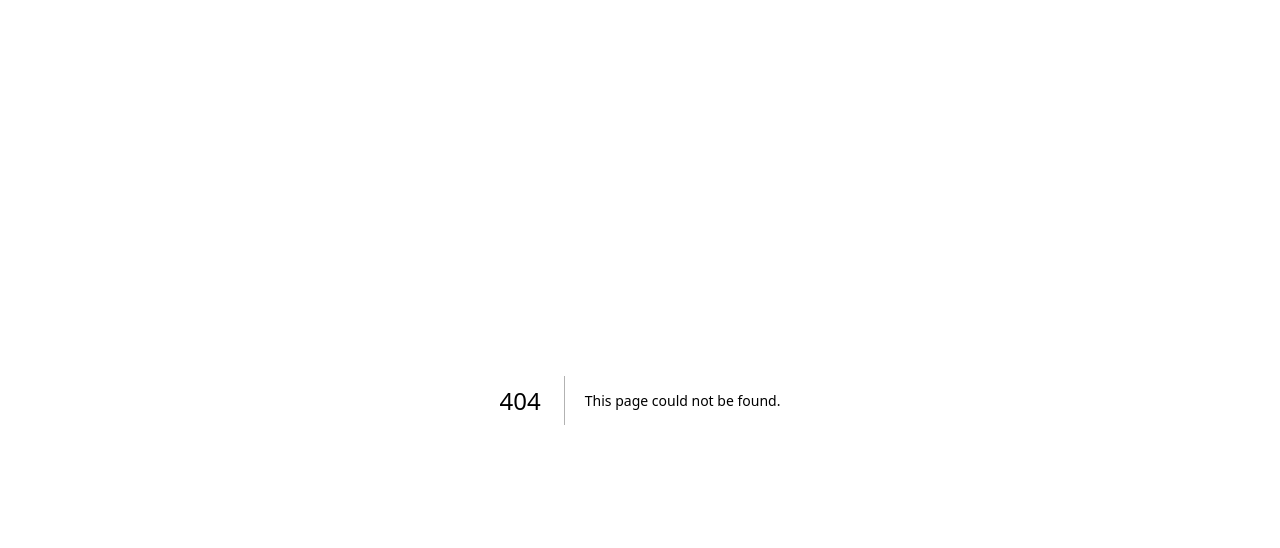
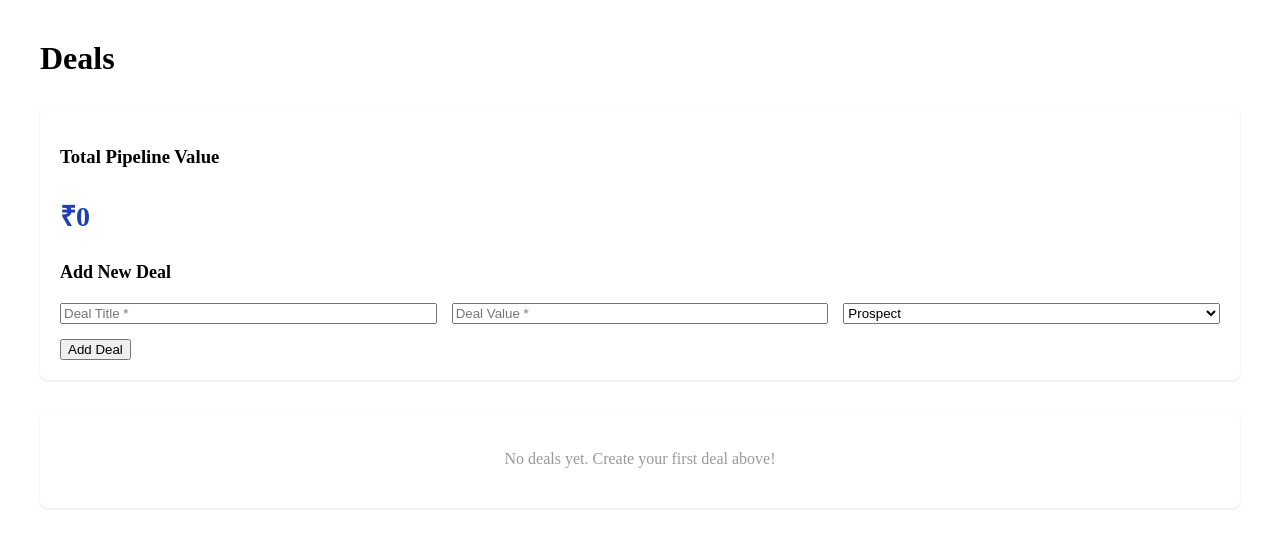
Before and after one commit to rouble-cmd/airanix-crm, a Next.js app: page /deals in a window 1280 px wide. Before the commit this address had no page. Shown: the top 548 px of the page. Built offline with nearby package versions, Linux system fonts and the light colour scheme.

Commit message:
deals page

```diff
--- /dev/null
+++ b/app/deals/page.tsx
@@ -0,0 +1,117 @@
+'use client'
+
+import { useState, useEffect } from 'react'
+
+export default function DealsPage() {
+  const [deals, setDeals] = useState([])
+  const [title, setTitle] = useState('')
+  const [value, setValue] = useState('')
+  const [stage, setStage] = useState('PROSPECT')
+
+  useEffect(() => {
+    const saved = JSON.parse(localStorage.getItem('crm_deals') || '[]')
+    setDeals(saved)
+  }, [])
+
+  const handleAddDeal = (e) => {
+    e.preventDefault()
+    if (!title || !value) return
+
+    const newDeal = {
+      id: Date.now(),
+      title,
+      value: parseFloat(value),
+      stage,
+      createdAt: new Date().toISOString()
+    }
+
+    const updated = [...deals, newDeal]
+    setDeals(updated)
+    localStorage.setItem('crm_deals', JSON.stringify(updated))
+
+    setTitle('')
+    setValue('')
+    setStage('PROSPECT')
+  }
+
+  const handleDelete = (id) => {
+    const updated = deals.filter(d => d.id !== id)
+    setDeals(updated)
+    localStorage.setItem('crm_deals', JSON.stringify(updated))
+  }
+
+  const totalValue = deals.reduce((sum, d) => sum + d.value, 0)
+
+  return (
+    <main style={{ maxWidth: '1200px', margin: '40px auto', padding: '0 20px' }}>
+      <h1>Deals</h1>
+
+      <div style={{ background: 'white', padding: '20px', borderRadius: '8px', marginTop: '30px', marginBottom: '30px', boxShadow: '0 1px 3px rgba(0,0,0,0.1)' }}>
+        <div style={{ marginBottom: '20px' }}>
+          <h3>Total Pipeline Value</h3>
+          <p style={{ fontSize: '28px', fontWeight: 'bold', color: '#1e40af' }}>₹{totalValue.toLocaleString()}</p>
+        </div>
+
+        <h2 style={{ fontSize: '18px', marginBottom: '20px' }}>Add New Deal</h2>
+        <form onSubmit={handleAddDeal}>
+          <div style={{ display: 'grid', gridTemplateColumns: 'repeat(auto-fit, minmax(200px, 1fr))', gap: '15px', marginBottom: '15px' }}>
+            <input placeholder="Deal Title *" value={title} onChange={(e) => setTitle(e.target.value)} required />
+            <input placeholder="Deal Value *" type="number" value={value} onChange={(e) => setValue(e.target.value)} required />
+            <select value={stage} onChange={(e) => setStage(e.target.value)}>
+              <option value="PROSPECT">Prospect</option>
+              <option value="NEGOTIATION">Negotiation</option>
+              <option value="PROPOSAL">Proposal</option>
+              <option value="ACTIVE">Active</option>
+              <option value="WON">Won</option>
+              <option value="LOST">Lost</option>
+            </select>
+          </div>
+          <button type="submit" className="primary">Add Deal</button>
+        </form>
+      </div>
+
+      <div style={{ background: 'white', borderRadius: '8px', overflow: 'hidden', boxShadow: '0 1px 3px rgba(0,0,0,0.1)' }}>
+        {deals.length === 0 ? (
+          <div style={{ padding: '40px', textAlign: 'center', color: '#999' }}>
+            No deals yet. Create your first deal above!
+          </div>
+        ) : (
+          <table>
+            <thead>
+              <tr>
+                <th>Title</th>
+                <th>Value</th>
+                <th>Stage</th>
+                <th>Actions</th>
+              </tr>
+            </thead>
+            <tbody>
+              {deals.map((deal) => (
+                <tr key={deal.id}>
+                  <td>{deal.title}</td>
+                  <td>₹{deal.value.toLocaleString()}</td>
+                  <td>
+                    <span style={{
+                      padding: '4px 8px',
+                      borderRadius: '4px',
+                      fontSize: '12px',
+                      background: deal.stage === 'WON' ? '#dcfce7' : deal.stage === 'LOST' ? '#fee2e2' : '#fef3c7',
+                      color: deal.stage === 'WON' ? '#166534' : deal.stage === 'LOST' ? '#991b1b' : '#92400e'
+                    }}>
+                      {deal.stage}
+                    </span>
+                  </td>
+                  <td>
+                    <button onClick={() => handleDelete(deal.id)} style={{ background: '#ef4444', color: 'white', padding: '4px 8px', fontSize: '12px' }}>
+                      Delete
+                    </button>
+                  </td>
+                </tr>
+              ))}
+            </tbody>
+          </table>
+        )}
+      </div>
+    </main>
+  )
+}
```
